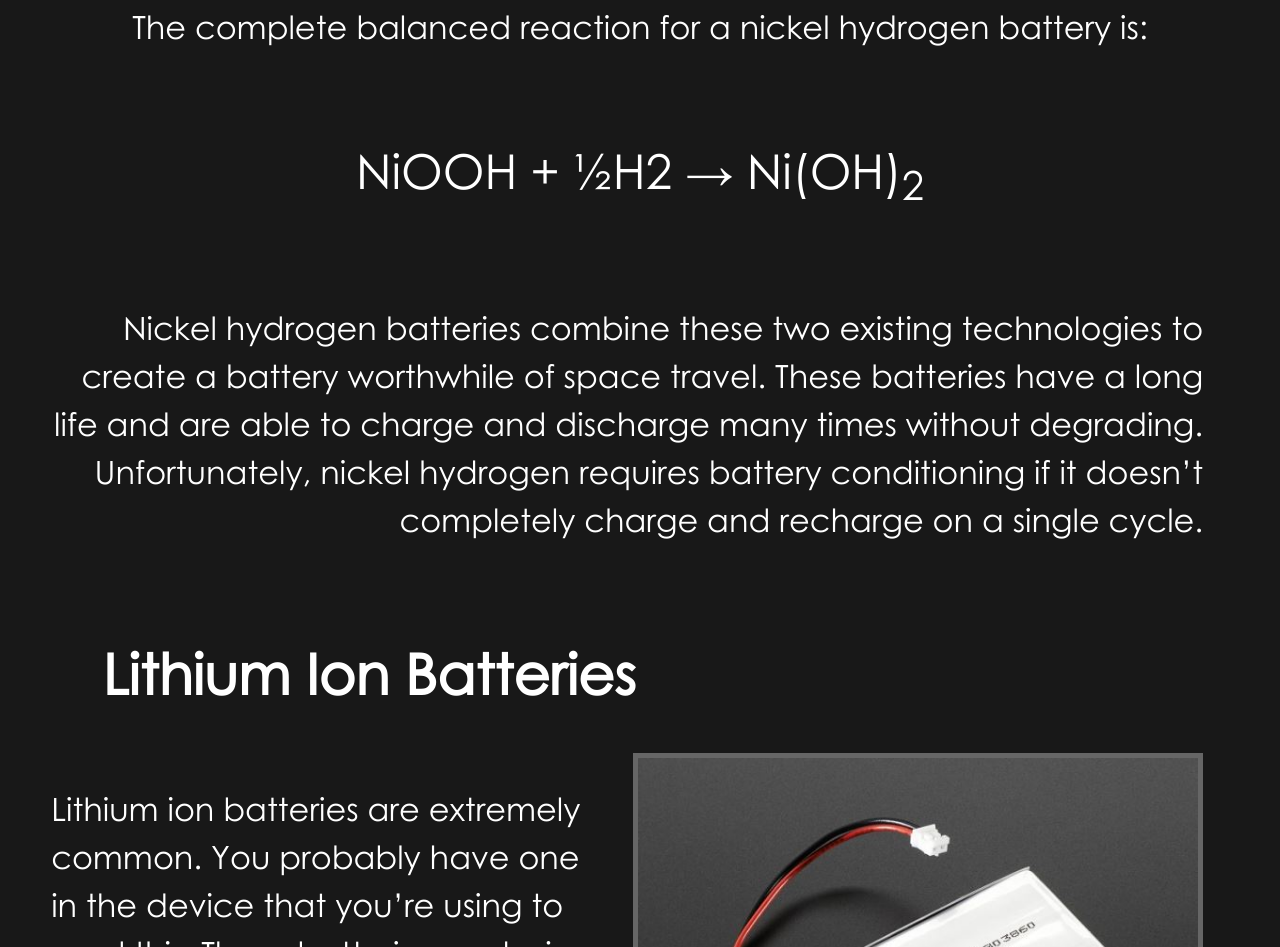
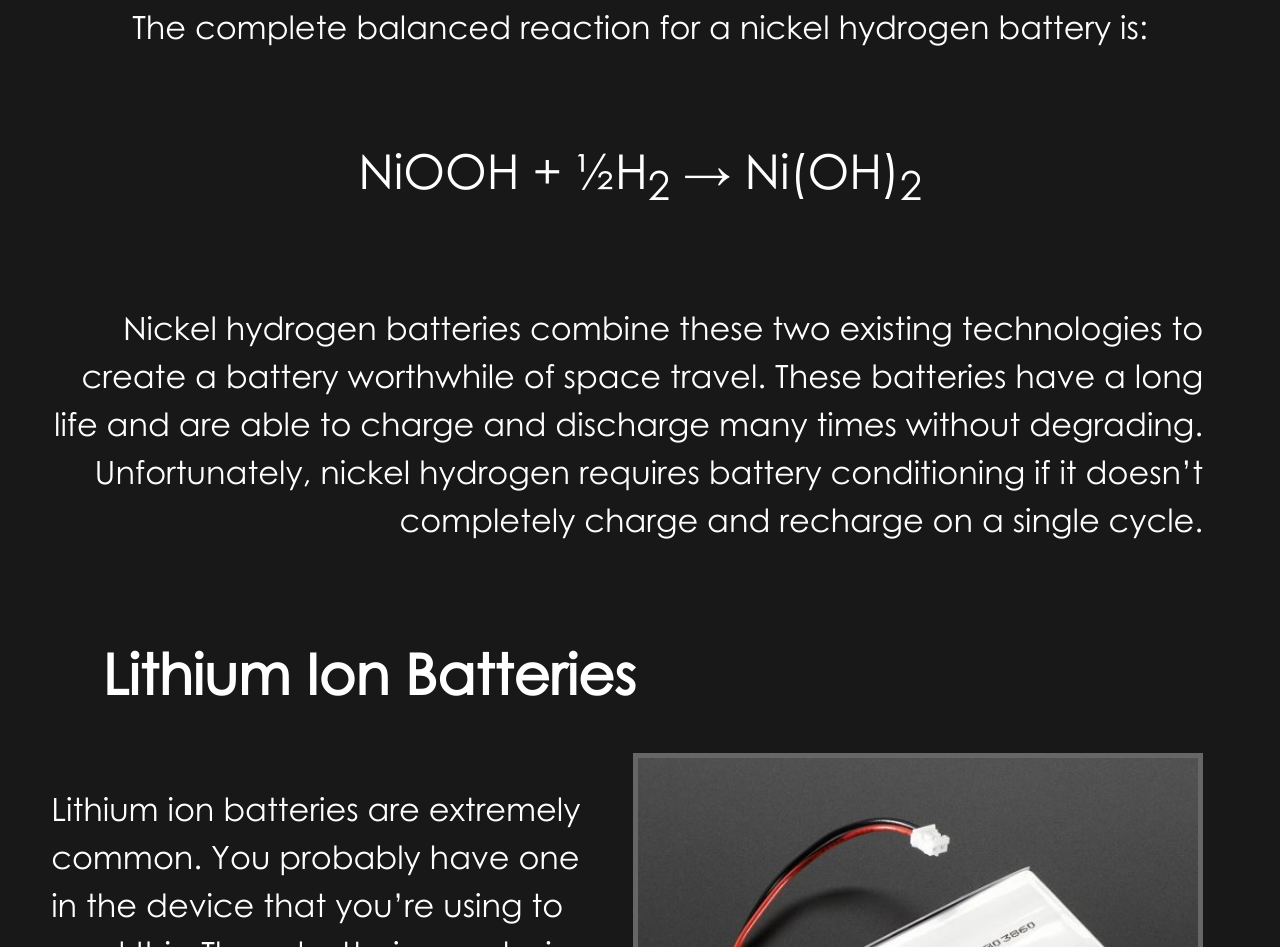
Before and after one commit to kieraClawsie/chem-rocket-science, a plain HTML site: page power.html in a window 1280 px wide. Shown: the part 7166-8113 px from the top of the page. Drawn offline with Linux system fonts and the light colour scheme.

Commit message:
Update power.html

```diff
--- a/power.html
+++ b/power.html
@@ -101,7 +101,7 @@
 			<p class="paragraph" style="font-size: 6vh;">NiOOH + H<sub>2</sub>O + e<sup>-</sup> → Ni(OH)<sub>2</sub> + OH<sup>-</sup><br><br>
 			</p>
 			<p class="paragraph">The complete balanced reaction for a nickel hydrogen battery is:<br><br></p>
-			<p class="paragraph" style="font-size: 6vh;">NiOOH + ½H2 → Ni(OH)<sub>2</sub><br><br>
+			<p class="paragraph" style="font-size: 6vh;">NiOOH + ½H<sub>2</sub> → Ni(OH)<sub>2</sub><br><br>
 			</p>
 			<p class="paragraph right">Nickel hydrogen batteries combine these two existing technologies to create a battery
 				worthwhile of space travel. These batteries have a long life and are able to charge and
```
